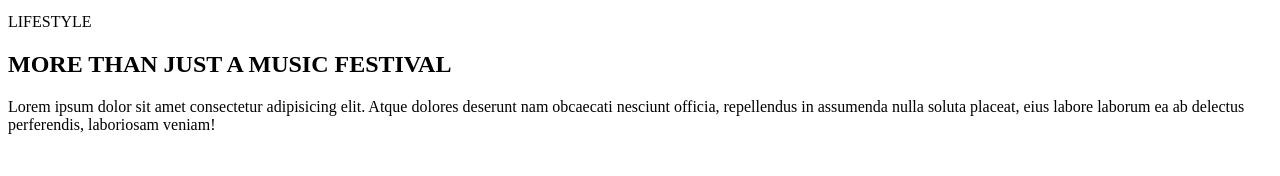
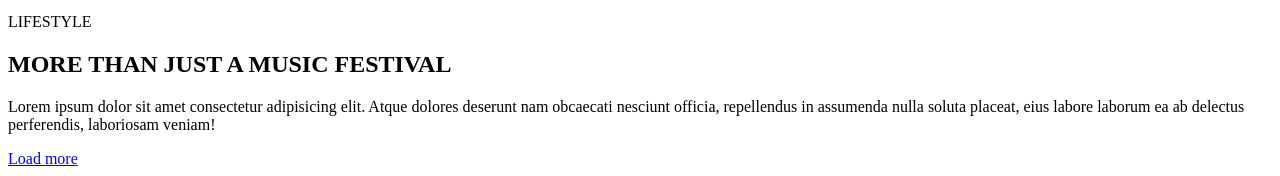
Before and after one commit to DeNyS2003den/HomeWork2.0, a plain HTML site: page index.html in a window 1280 px wide. Shown: the part 1276-1452 px from the top of the page. Before the commit the page ends 1426 px from the top, so only its background shows below. Drawn offline with Linux system fonts and the light colour scheme.

Commit message:
Add button

```diff
--- a/index.html
+++ b/index.html
@@ -144,5 +144,9 @@
           </div>
         </div>
       </section>
+
+      <div class="container container-top container-btn">
+        <a href="#" class="btn">Load more</a>
+      </div>
   </body>
 </html>
```
